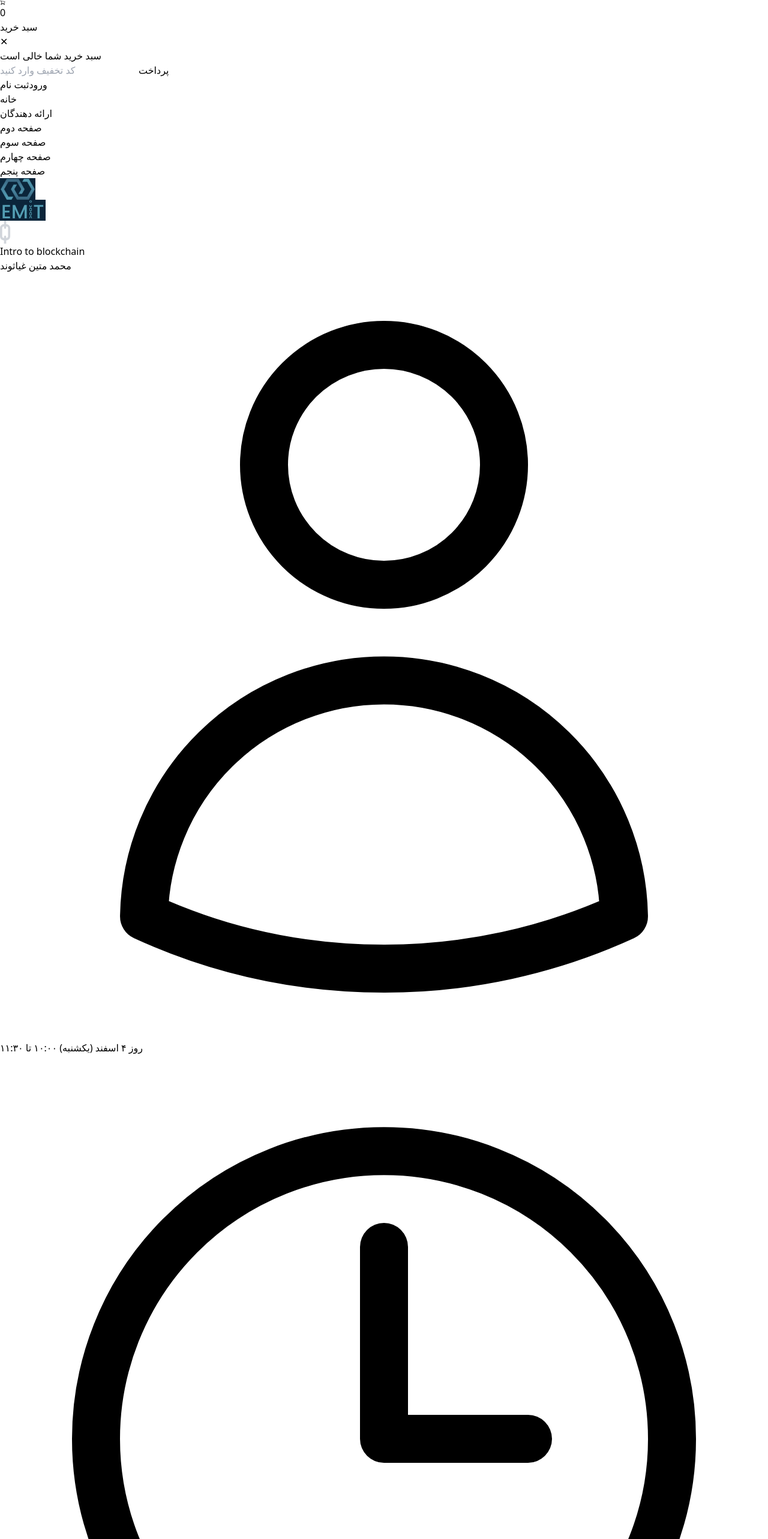
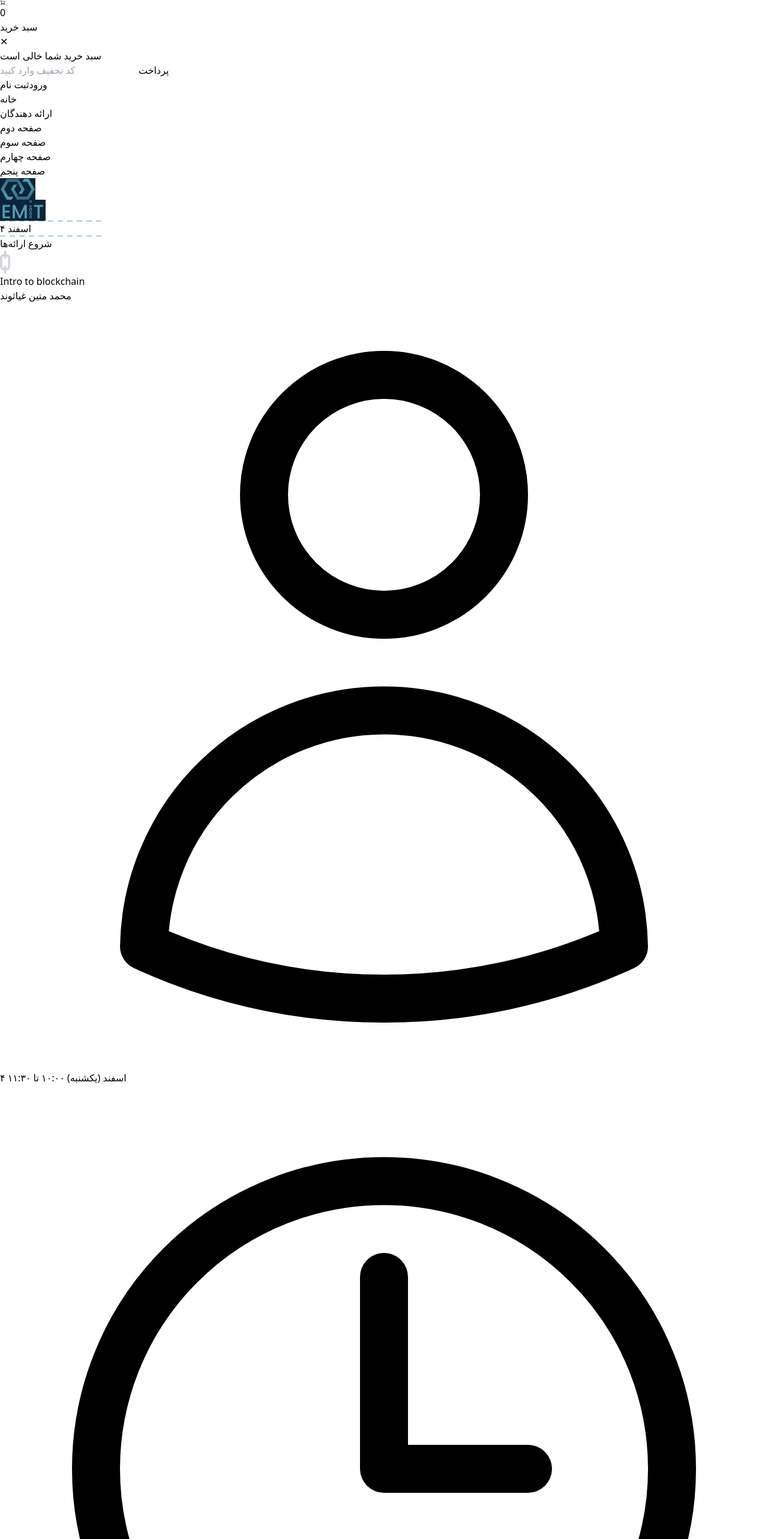
Before and after one commit to ShMirnajafi/EMIT-frontend-public, a Next.js app: page /scheduling in a window 1280 px wide. Shown: the top 2566 px of the page at 60% size. Built offline with nearby package versions, Linux system fonts and the light colour scheme.

Commit message:
add schedule timeline label.

```diff
--- /dev/null
+++ b/src/components/Icons/DashesIcon.tsx
@@ -0,0 +1,13 @@
+import React from 'react';
+
+function DashesIcon() {
+    return (
+        <svg width="169" height="1" viewBox="0 0 169 1" fill="none" xmlns="http://www.w3.org/2000/svg">
+            <line x1="168.5" y1="0.5" x2="0.5" y2="0.499985" stroke="#539DB3" strokeLinecap="round"
+                  stroke-dasharray="8 8"/>
+        </svg>
+
+    );
+}
+
+export default DashesIcon;
--- a/src/components/ScheduleTimeLine/ScheduleTimeline.tsx
+++ b/src/components/ScheduleTimeLine/ScheduleTimeline.tsx
@@ -1,5 +1,6 @@
-import React from 'react';
+import React from "react";
 import ScheduleTime from "@/components/ScheduleTimeLine/ScheduleTime";
+import TimelineLabel from "@/components/ScheduleTimeLine/TimelineLabel";
 
 interface ScheduleItem {
     title: string;
@@ -8,26 +9,70 @@ interface ScheduleItem {
     time: string;
 }
 
-const scheduleData: ScheduleItem[] = [
-    { title: "Intro to blockchain", presenter: "محمد متین غیاثوند", date: "روز ۴ اسفند (یکشنبه)", time: "۱۰:۰۰ تا ۱۱:۳۰" },
-    { title: "Zero-knowledge proofs", presenter: "خمید باطنی", date: "۵ اسفند", time: "۱۰:۰۰ - ۱۱:۳۰" },
+const scheduleData1: ScheduleItem[] = [
+    { title: "Intro to blockchain", presenter: "محمد متین غیاثوند", date: "۴ اسفند (یکشنبه)", time: "۱۰:۰۰ تا ۱۱:۳۰" },
+    { title: "Zero-knowledge proofs", presenter: "حمید باطنی", date: "۵ اسفند", time: "۱۰:۰۰ - ۱۱:۳۰" },
     { title: "Proof of stake", presenter: "کیوان کامبخش", date: "۶ اسفند", time: "۱۰:۰۰ تا ۱۱:۳۰" },
+];
+
+const scheduleData2: ScheduleItem[] = [
     { title: "Solidity Basics", date: "۹ اسفند", time: "۱۰:۰۰ تا ۱۱:۳۰" },
     { title: "Solidity Advanced", date: "۹ اسفند", time: "۱۳:۰۰ تا ۱۴:۳۰" },
+];
+
+const scheduleData3: ScheduleItem[] = [
     { title: "مسابقه", date: "۱۰ اسفند", time: "۹:۰۰ تا ۱۱:۰۰" },
-    { title: "مسابقه / اختتامیه", date: "۱۰ اسفند", time: "۱۳:۰۰ تا ۱۵:۰۰" }
+    { title: "مسابقه / اختتامیه", date: "۱۰ اسفند", time: "۱۳:۰۰ تا ۱۵:۰۰" },
 ];
+
+const CARD_HEIGHT = 195;
+const CHAIN_HEIGHT = 50; // Approximate height of a chain icon
+const MARGIN_OFFSET = 30; // Adjust this to align with the chains properly
+
+const getYPosition = (numItems: number) => numItems * (CARD_HEIGHT + CHAIN_HEIGHT);
 
 const ScheduleTimeline: React.FC = () => {
     return (
-        <div className="flex flex-col items-center relative my-16">
-            {scheduleData.map((item, index) => (
+        <div className="flex flex-col items-center relative my-16 w-full">
+            {/* Label for Start of Presentations */}
+            <div
+                className="absolute left-[calc(50%+100px)]" // Adjust position further from center
+                style={{ top: `${getYPosition(0) - MARGIN_OFFSET}px` }}
+            >
+                <TimelineLabel text="شروع ارائه‌ها" date="۴ اسفند" position="right" />
+            </div>
+
+            {scheduleData1.map((item, index) => (
                 <div key={index} className="relative flex flex-col items-center">
-                    <ScheduleTime
-                        title={item.title}
-                        presenter={item.presenter}
-                        date={item.date}
-                        time={item.time}/>
+                    <ScheduleTime title={item.title} presenter={item.presenter} date={item.date} time={item.time} />
+                </div>
+            ))}
+
+            {/* Label for Start of Workshops */}
+            <div
+                className="absolute right-[calc(50%+100px)]" // Adjust position further from center
+                style={{ top: `${getYPosition(scheduleData1.length) - MARGIN_OFFSET}px` }}
+            >
+                <TimelineLabel text="شروع کارگاه‌ها" date="۹ اسفند" position="left" />
+            </div>
+
+            {scheduleData2.map((item, index) => (
+                <div key={index} className="relative flex flex-col items-center">
+                    <ScheduleTime title={item.title} presenter={item.presenter} date={item.date} time={item.time} />
+                </div>
+            ))}
+
+            {/* Label for Start of Competition */}
+            <div
+                className="absolute left-[calc(50%+100px)]" // Adjust position further from center
+                style={{ top: `${getYPosition(scheduleData1.length + scheduleData2.length) - MARGIN_OFFSET}px` }}
+            >
+                <TimelineLabel text="شروع مسابقه" date="۱۰ اسفند" position="right" />
+            </div>
+
+            {scheduleData3.map((item, index) => (
+                <div key={index} className="relative flex flex-col items-center">
+                    <ScheduleTime title={item.title} presenter={item.presenter} date={item.date} time={item.time} />
                 </div>
             ))}
         </div>
--- /dev/null
+++ b/src/components/ScheduleTimeLine/TimelineLabel.tsx
@@ -0,0 +1,22 @@
+import React from 'react';
+import DashesIcon from "@/components/Icons/DashesIcon";
+
+interface TimelineLabelProps {
+    text: string;
+    date: string;
+    position: 'left' | 'right';
+}
+
+const TimelineLabel: React.FC<TimelineLabelProps> = ({ text, date, position }) => {
+    return (
+        <div className={`${position === 'left' ? 'right-full pr-4' : 'left-full pl-4'} flex items-center`}>
+            {position === 'left' && <span className="text-white text-lg font-semibold">{text}</span>}
+            <DashesIcon/>
+            <span className="text-gray-300 text-sm">{date}</span>
+            <DashesIcon/>
+            {position === 'right' && <span className="text-white text-lg font-semibold ml-2">{text}</span>}
+        </div>
+    );
+};
+
+export default TimelineLabel;
```
